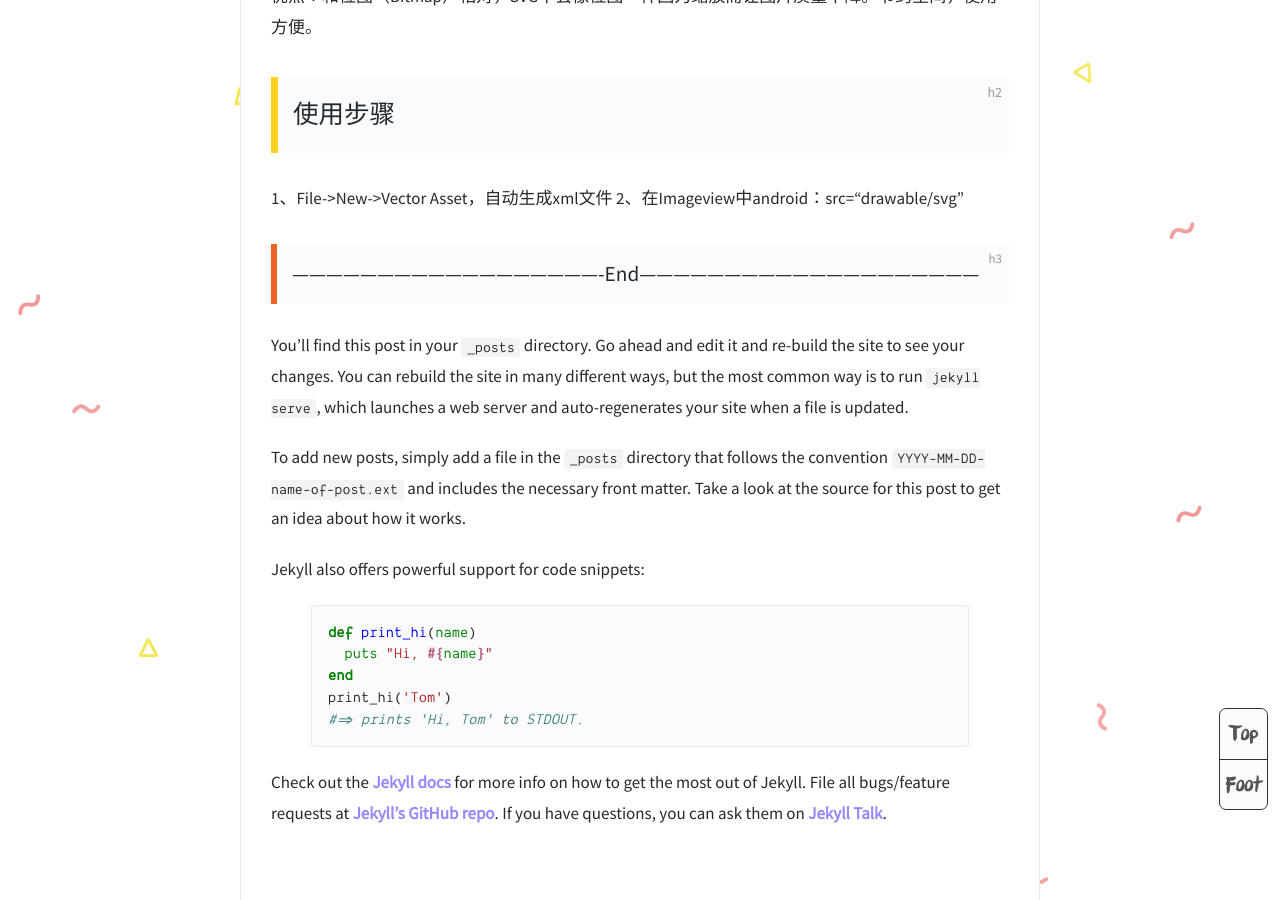
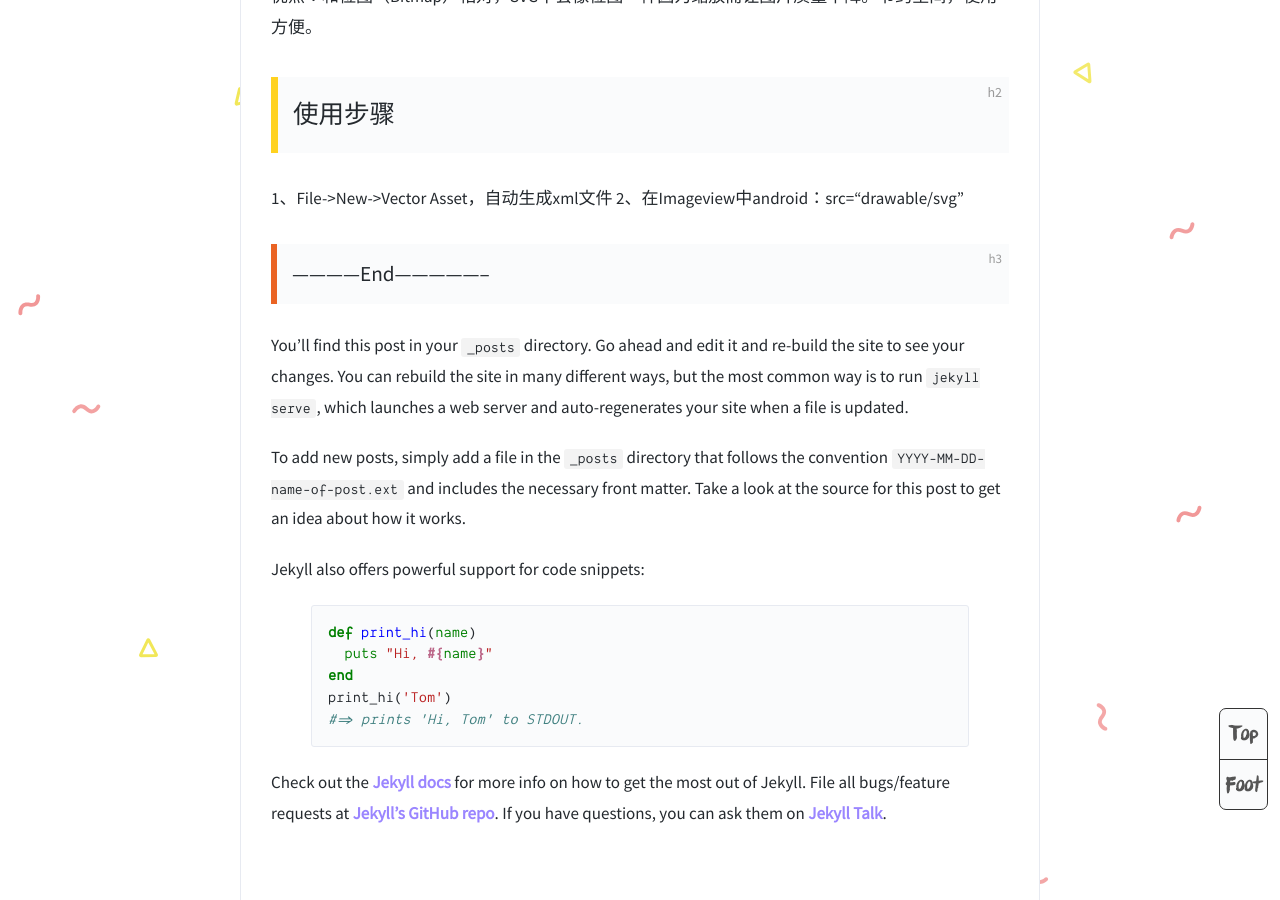
Before and after one commit to LucianQu/LucianQu.github.io, a Jekyll site: the page built from _posts/2018-10-16-SVG基本用法.markdown, in a window 1280 px wide and 900 px high, scrolled down 807 px. Built offline with Jekyll 4.4.1, drawn with Linux system fonts in a browser that asks for light colours; comment, search, counter and statistics services are not loaded.

```diff
--- a/_posts/2018-10-16-SVG基本用法.markdown
+++ b/_posts/2018-10-16-SVG基本用法.markdown
@@ -13,7 +13,7 @@ subtitle: '入门用法'
 ## 使用步骤
 1、File->New->Vector Asset，自动生成xml文件
 2、在Imageview中android：src=“drawable/svg”
-### -------------------------------------------------------End------------------------------------------------------------
+### ------------End-----------------
 You’ll find this post in your `_posts` directory. Go ahead and edit it and re-build the site to see your changes. You can rebuild the site in many different ways, but the most common way is to run `jekyll serve`, which launches a web server and auto-regenerates your site when a file is updated.
 
 To add new posts, simply add a file in the `_posts` directory that follows the convention `YYYY-MM-DD-name-of-post.ext` and includes the necessary front matter. Take a look at the source for this post to get an idea about how it works.
```
